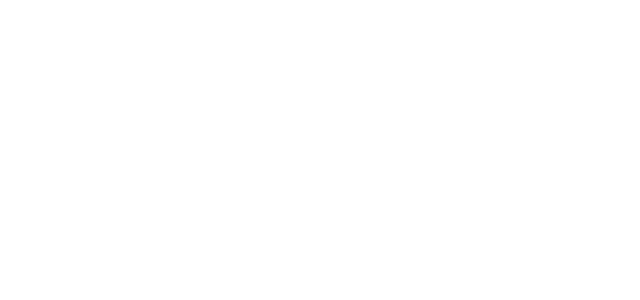
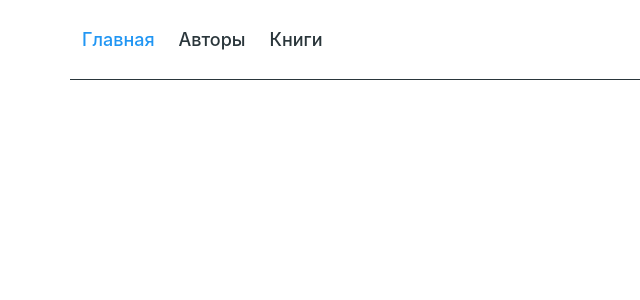
Before and after one commit to TOR968/goit-react-hw-04-movies, a React (Create React App) app: page / in a window 1280 px wide. Shown: the top 300 px of the page, without its empty margins (0-640 px from the left). Built offline with nearby package versions, Linux system fonts and the light colour scheme.

Commit message:
Update App.js

```diff
--- a/src/App.js
+++ b/src/App.js
@@ -1,46 +1,44 @@
-// import React from 'react';
-// import { Switch, Route } from 'react-router-dom';
-// import AppBar from './components/AppBar/AppBar';
-// import Container from './components/Container/Container';
-// import HomePage from './views/HomePage/HomePage';
-// import MoviesPage from './views/MoviesPage/MoviesPage';
-// import MovieDetailsPage from './views/MovieDetailsPage/MovieDetailsPage';
-// import Cast from './views/Cast/Cast';
-// import Reviews from './views/Reviews/Reviews';
-// import NotFoundView from './views/NotFoundView';
+import { Switch, Route } from 'react-router-dom';
+import AppBar from './components/AppBar/AppBar';
+import Container from './components/Container/Container';
+import HomePage from './views/HomePage/HomePage';
+import MoviesPage from './views/MoviesPage/MoviesPage';
+import MovieDetailsPage from './views/MovieDetailsPage/MovieDetailsPage';
+import Cast from './views/Cast/Cast';
+import Reviews from './views/Reviews/Reviews';
+import NotFoundView from './views/NotFoundView';
 
 function App() {
-  return <></>;
-  // (
-  //   <Container>
-  //     <AppBar />
-  //     <Switch>
-  //       <Route path="/" exact>
-  //         <HomePage />
-  //       </Route>
+  return (
+    <Container>
+      <AppBar />
+      {/* <Switch>
+        <Route path="/" exact>
+          <HomePage />
+        </Route>
 
-  //       <Route path="/movies">
-  //         <MoviesPage />
-  //       </Route>
+        <Route path="/movies">
+          <MoviesPage />
+        </Route>
 
-  //       <Route path="/movies/:movieId" exact>
-  //         <MovieDetailsPage />
-  //       </Route>
+        <Route path="/movies/:movieId" exact>
+          <MovieDetailsPage />
+        </Route>
 
-  //       <Route path="/movies/:movieId/cast">
-  //         <Cast />
-  //       </Route>
+        <Route path="/movies/:movieId/cast">
+          <Cast />
+        </Route>
 
-  //       <Route path="/movies/:movieId/reviews">
-  //         <Reviews />
-  //       </Route>
+        <Route path="/movies/:movieId/reviews">
+          <Reviews />
+        </Route>
 
-  //       <Route>
-  //         <NotFoundView />
-  //       </Route>
-  //     </Switch>
-  //   </Container>
-  // );
+        <Route>
+          <NotFoundView />
+        </Route>
+      </Switch> */}
+    </Container>
+  );
 }
 
 export default App;
```
